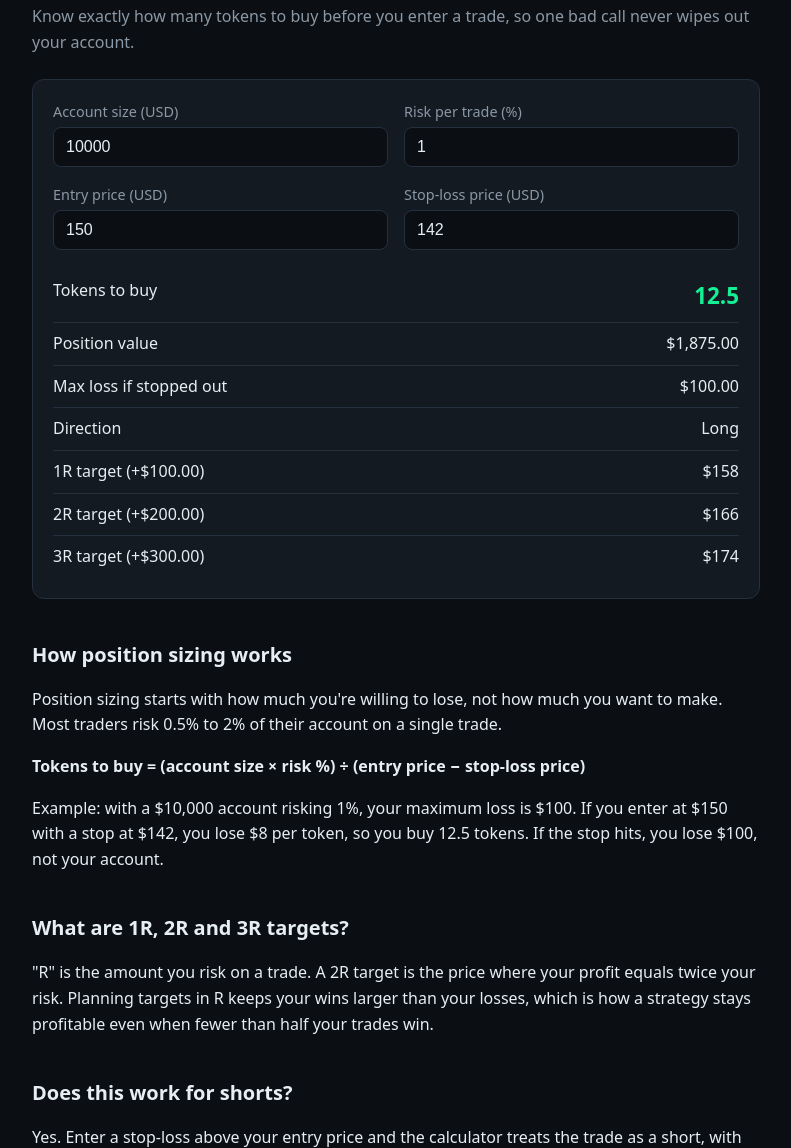
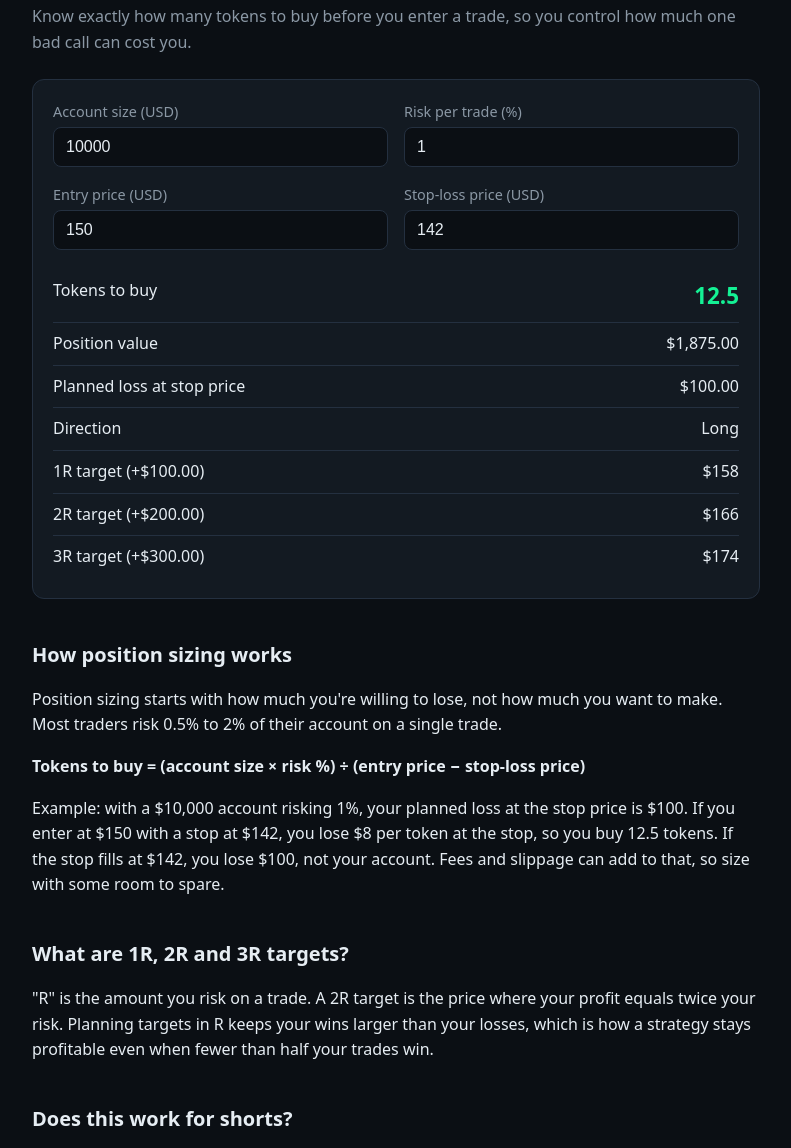
Before and after one commit to sicierto/cicd-demo, a website: page public/index.html in a window 1280 px wide. Shown: the part 122-1270 px from the top of the page, without its empty margins (244-1035 px from the left). Drawn offline with Linux system fonts and the light colour scheme.

Commit message:
Update index.html

```diff
--- a/public/index.html
+++ b/public/index.html
@@ -55,7 +55,7 @@
     <header><a href="https://sicierto.com">SiCierto</a></header>
 
     <h1>Crypto position size calculator</h1>
-    <p class="lead">Know exactly how many tokens to buy before you enter a trade, so one bad call never wipes out your account.</p>
+    <p class="lead">Know exactly how many tokens to buy before you enter a trade, so you control how much one bad call can cost you.</p>
 
     <section class="card" aria-label="Calculator">
       <div class="grid">
@@ -70,7 +70,7 @@
     <h2>How position sizing works</h2>
     <p>Position sizing starts with how much you're willing to lose, not how much you want to make. Most traders risk 0.5% to 2% of their account on a single trade.</p>
     <p><strong>Tokens to buy = (account size × risk %) ÷ (entry price − stop-loss price)</strong></p>
-    <p>Example: with a $10,000 account risking 1%, your maximum loss is $100. If you enter at $150 with a stop at $142, you lose $8 per token, so you buy 12.5 tokens. If the stop hits, you lose $100, not your account.</p>
+    <p>Example: with a $10,000 account risking 1%, your planned loss at the stop price is $100. If you enter at $150 with a stop at $142, you lose $8 per token at the stop, so you buy 12.5 tokens. If the stop fills at $142, you lose $100, not your account. Fees and slippage can add to that, so size with some room to spare.</p>
 
     <h2>What are 1R, 2R and 3R targets?</h2>
     <p>"R" is the amount you risk on a trade. A 2R target is the price where your profit equals twice your risk. Planning targets in R keeps your wins larger than your losses, which is how a strategy stays profitable even when fewer than half your trades win.</p>
@@ -84,7 +84,7 @@
     </div>
 
     <footer>
-      <p>For education only. Not financial advice. Crypto is volatile, and stop-loss orders can fill at worse prices than you set during fast moves.</p>
+      <p>For education only. Not financial advice. The planned loss assumes your stop fills exactly at the stop price. Actual losses can be larger because of slippage, trading fees, and price gaps during fast moves.</p>
       <p>© SiCierto</p>
     </footer>
   </main>
@@ -104,7 +104,7 @@
         const targets = [1, 2, 3].map((m) => targetPrice(entry, stop, m));
         let html = '<div class="row"><span>Tokens to ' + (r.direction === 'long' ? 'buy' : 'short') + '</span><span class="big">' + qty(r.tokens) + '</span></div>'
           + '<div class="row"><span>Position value</span><span>' + usd(r.positionValue) + '</span></div>'
-          + '<div class="row"><span>Max loss if stopped out</span><span>' + usd(r.riskAmount) + '</span></div>'
+          + '<div class="row"><span>Planned loss at stop price</span><span>' + usd(r.riskAmount) + '</span></div>'
           + '<div class="row"><span>Direction</span><span>' + (r.direction === 'long' ? 'Long' : 'Short') + '</span></div>'
           + targets.map((t, i) => '<div class="row"><span>' + (i + 1) + 'R target (+' + usd(r.riskAmount * (i + 1)) + ')</span><span>' + (t > 0 ? price(t) : 'n/a') + '</span></div>').join('');
         if (r.leverageNeeded > 1) {
```
